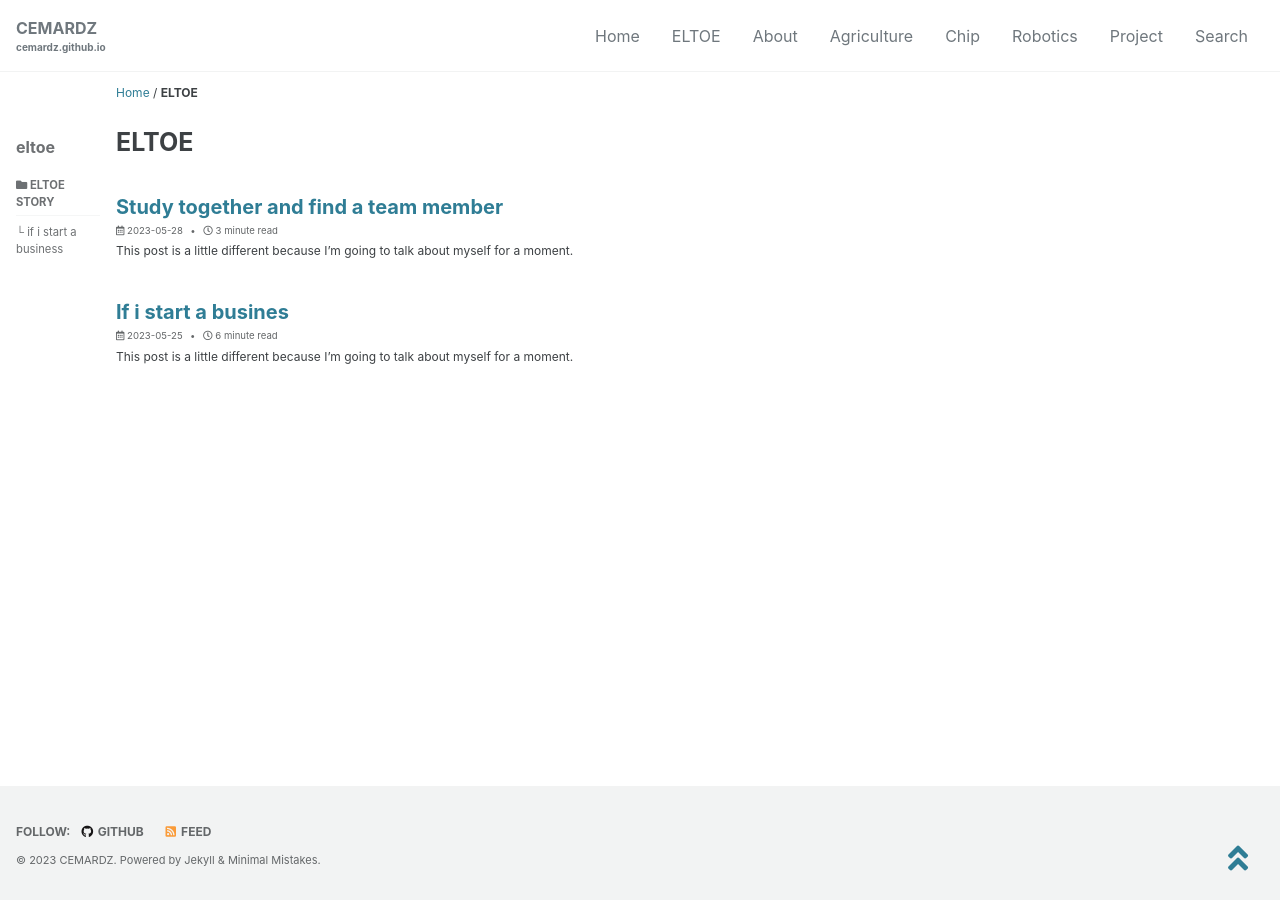
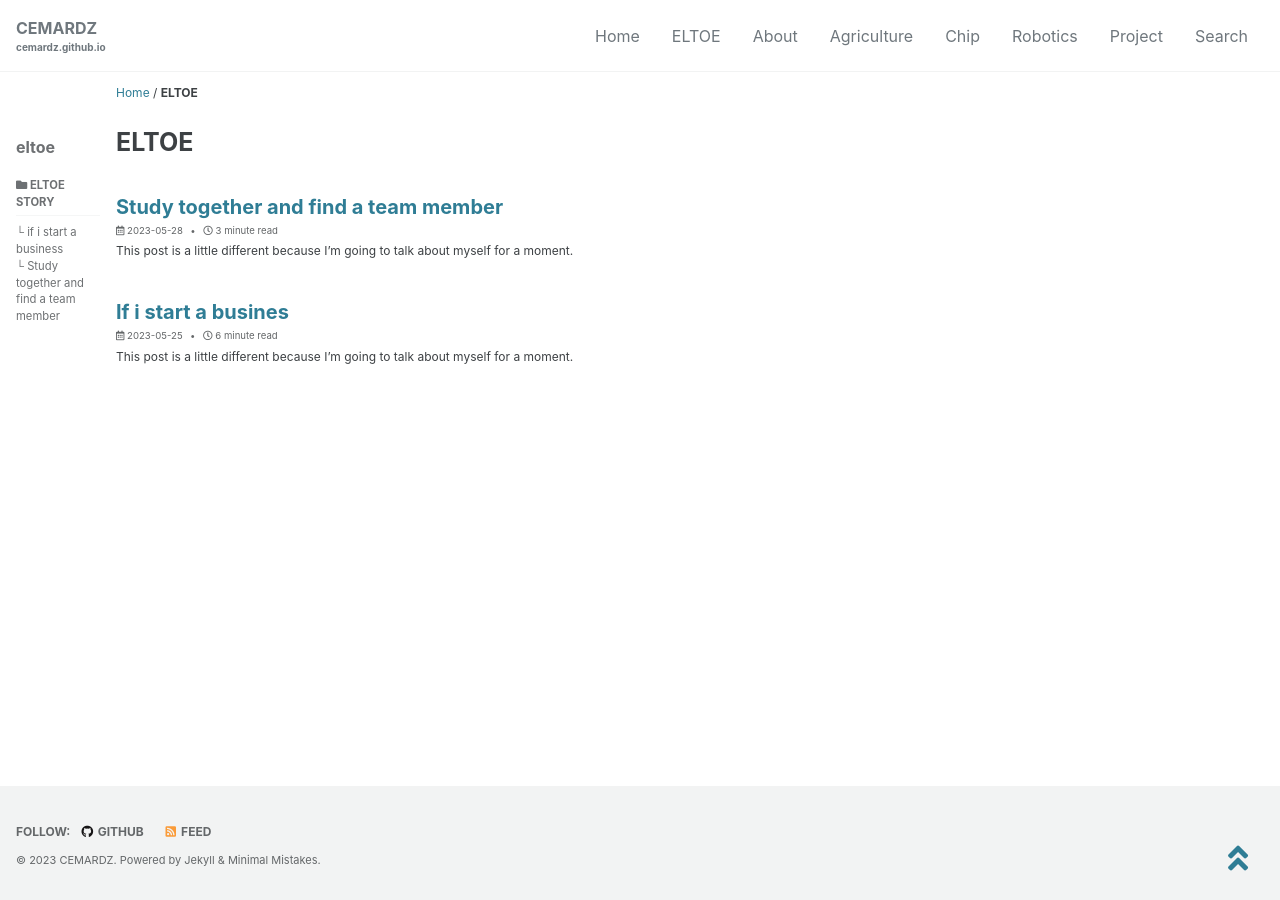
Before and after one commit to cemardz/cemardz.github.io, a Jekyll site: the page built from _pages/eltoe.md, in a window 1280 px wide. Built offline with Jekyll 4.4.1, drawn with Linux system fonts in a browser that asks for light colours; cached includes are drawn as plain includes; some web fonts are replaced.

Commit message:
Update navigation.yml

```diff
--- a/_data/navigation.yml
+++ b/_data/navigation.yml
@@ -34,6 +34,9 @@ sidebar-eltoe:
       - title: "if i start a business"
         url: /eltoe/story/if-i-start-a-busines/
         classes: wide
+      - title: "Study together and find a team member"
+        url: /eltoe/story/eam-member/
+        classes: wide
 
 sidebar-agriculture:
   - title: "smartfarm"
```
